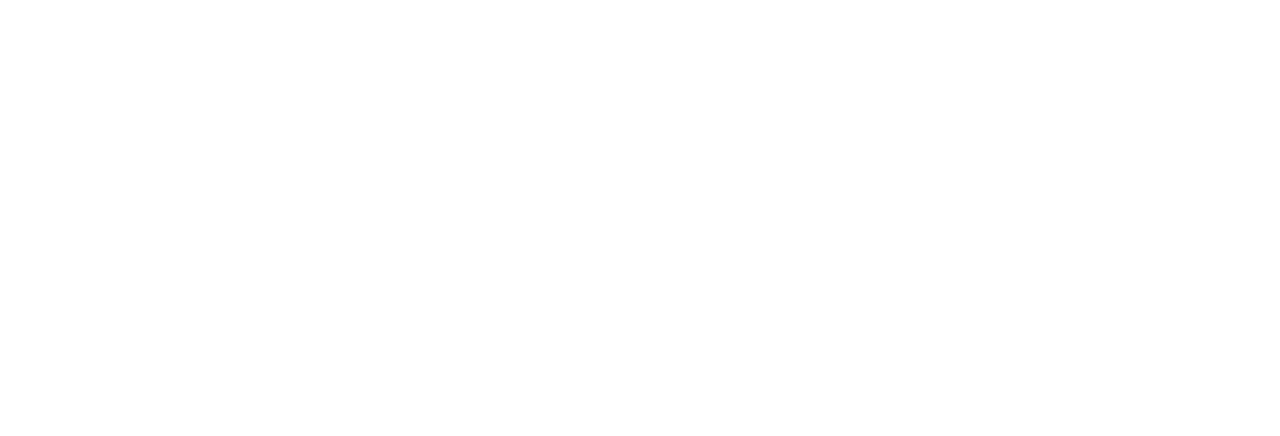
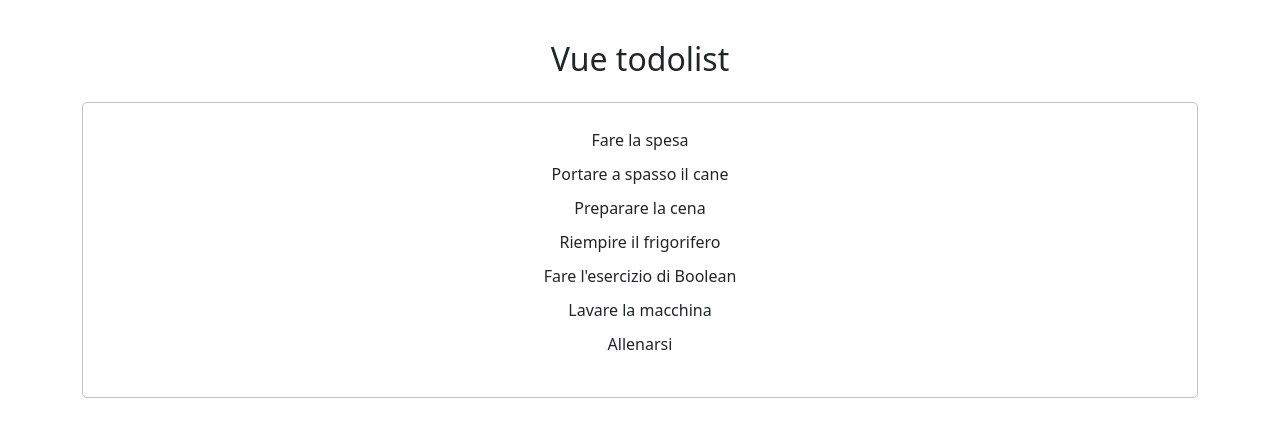
Before and after one commit to Huntney1/vue-todolist, a plain HTML site: page index.html in a window 1280 px wide. Drawn offline with nearby package versions, Linux system fonts and the light colour scheme.

Commit message:
creazione lista statica

```diff
--- a/css/style.css
+++ b/css/style.css
@@ -3,3 +3,18 @@
     padding: 0;
     box-sizing: border-box;
 }
+
+.container{
+    margin: 2.5rem auto;
+}
+
+.todolist-container{
+   padding: 20px;
+   border: 1px solid rgb(194, 194, 194);
+   border-radius: 0.299em;
+   text-align: center;
+}
+
+.list-item{
+    padding: 5px;
+}
--- a/index.html
+++ b/index.html
@@ -1,5 +1,5 @@
 <!DOCTYPE html>
-<html lang="en">
+<html lang="en-it">
 
 <head>
     <meta charset="UTF-8">
@@ -22,9 +22,39 @@
 </head>
 
 <body>
+    <div id="app">
+        <div class="container">
+            <div class="row">
+                <div class="col-12">
+                    <div class="text-center">
+                        <h2>Vue todolist</h2>
+                    </div>
+                </div>
+            </div>
+            <div class="row mt-3">
+                <div class="col-12">
+                    <div class="todolist-container">
+                        <ul class="list-unstyled">
+                            <li class="list-item" v-for="item in todolist">
+                                {{ item }}
+                            </li>
+                        </ul>
+                    </div>
+                </div>
+            </div>
+        </div>
+    </div>
 
+    <!--
 
+            <li v-for="(object, index) in todolist" :class="(object.done === true) ? 'sbarrato' : ''" @click="checkTask(index)">
+                {{index + 1}} - {{object.text}}>
+                <button class =" btn btn -sm btn-danger " @click =" deleteTask(index) " > cancella </button>
+            </li>
 
+        <input  type =" text " placeholder =" inserisci nuova task " v-model =" newTask " @keyup.enter =" addTask " >
+        <button class =" btn btn -primary btn-sm " @click =" addTask " > aggiungi task </button>
+            -->
 
     <!-- script js Vue -->
     <script src="https://unpkg.com/vue@3/dist/vue.global.js"></script>
--- a/js/script.js
+++ b/js/script.js
@@ -0,0 +1,17 @@
+const { createApp } = Vue;
+
+createApp({
+    data() {
+        return {
+            todolist:[
+                'Fare la spesa',
+                'Portare a spasso il cane',
+                'Preparare la cena',
+                'Riempire il frigorifero',
+                'Fare l\'esercizio di Boolean',
+                'Lavare la macchina',
+                'Allenarsi',
+            ],
+        }
+    },
+}).mount('#app')
```
